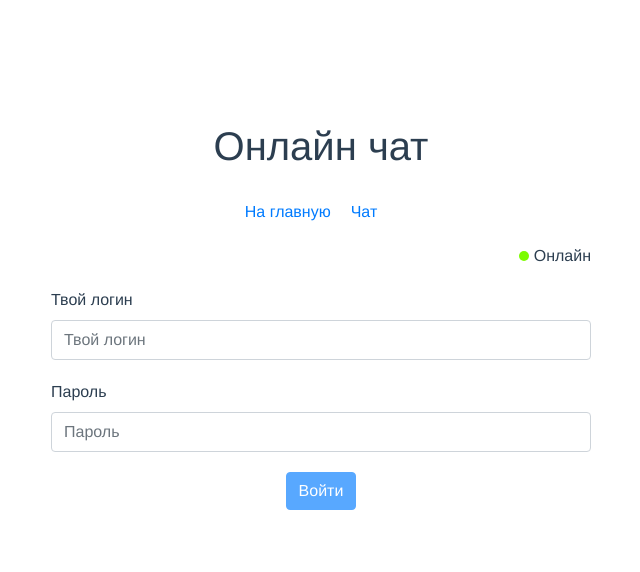
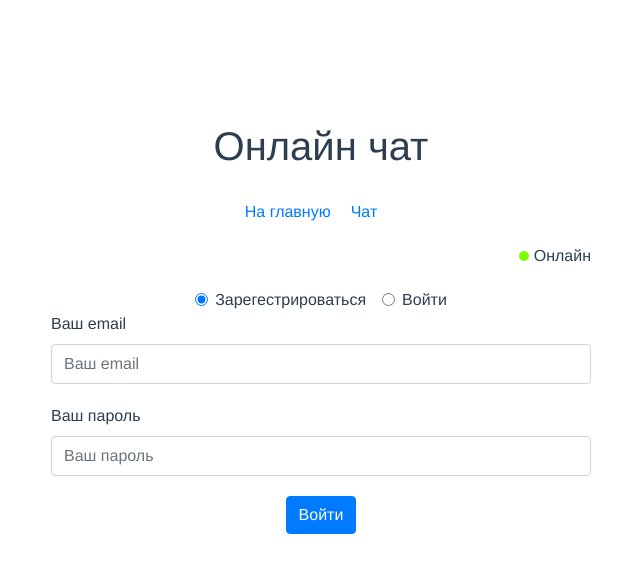
Before and after one commit to GrishinAnton/offlinechat, a Vue app: page / in a window 1280 px wide. Shown: the top 572 px of the page, without its empty margins (319-959 px from the left). Built offline with nearby package versions, Linux system fonts and the light colour scheme.

Commit message:
Подключил файрбейз

```diff
--- a/package.json
+++ b/package.json
@@ -10,6 +10,7 @@
     "build": "node build/build.js"
   },
   "dependencies": {
+    "firebase": "^5.0.3",
     "npm": "^5.8.0",
     "vue": "^2.5.2",
     "vue-router": "^3.0.1"
--- a/src/App.vue
+++ b/src/App.vue
@@ -48,9 +48,8 @@
 export default {
   name: 'App',
   data: () => ({
-    transitionName: ''
+    transitionName: '',
   }),
-
   watch: {
     '$route' (to, from) {
       const toDepth = to.path.split('/')[1].length
--- a/src/components/chat/chat.vue
+++ b/src/components/chat/chat.vue
@@ -39,6 +39,8 @@
 </template>
 
 <script>
+import firebase from 'firebase';
+
     export default {
         name: 'chat',
         data: () => ({
--- a/src/components/singIn/singIn.vue
+++ b/src/components/singIn/singIn.vue
@@ -7,107 +7,98 @@
 					p.network-indicator__status.network-indicator__status_online Онлайн
 			.w-100
 			.col-12.col-md-6.ml-auto.mr-auto
+				.label-group
+					.form-check.mr-3
+						input#exampleRadios1.form-check-input(type='radio', name='exampleRadios', value='option1', checked='', @change="singForm('reg')")
+						label.form-check-label(for='exampleRadios1') Зарегестрироваться
+					.form-check
+						input#exampleRadios2.form-check-input(type='radio', name='exampleRadios', value='option2', @change="singForm('sin')")
+						label.form-check-label(for='exampleRadios2') Войти
 				form
-					.form-group(
-						v-for="(obj, index) in formItems"
+					.form-group
+						label(for="email") Ваш email
+						input.form-control(
+							type="email"
+							id="email"
+							placeholder="Ваш email"
+							v-model="email.email"
 						)
-						label(:for="obj.name") {{ obj.title }}
-						input.form-control(	type="text"
-							:class="controlValid[index].validClass"
-							:id="obj.name"
-							:placeholder="obj.title"
-							@input="changeInput(index, $event)"
-							@focus="changeInput(index, $event)"
+						p.text-warning(v-show="email.wrong") {{ email.message }}
+					.form-group
+						label(for="password") Ваш пароль
+						input.form-control(
+							type="text"
+							id="password"
+							placeholder="Ваш пароль"
+							v-model="password.password"
 						)
-						p.text-warning {{ controlValid[index].validMessage }}
+						p.text-warning(v-show="password.wrong") {{ password.message }}
 					button.btn.btn-primary(type='submit'
-						:disabled="checkDisabled"
+						@click.prevent="submit"
 					) Войти
 </template>
 
 <script>
+
+import firebase from 'firebase';
+
+	var config = {
+		apiKey: "AIzaSyBlbfDC9l35RrE-dD9Mz_0bPZoUBcNfmg0",
+		authDomain: "offlinechat-2up.firebaseapp.com",
+		databaseURL: "https://offlinechat-2up.firebaseio.com",
+		projectId: "offlinechat-2up",
+		storageBucket: "offlinechat-2up.appspot.com",
+		messagingSenderId: "612784355266"
+	};
+
+	firebase.initializeApp(config)
+
 export default {
 	name: 'singIn',
 	data: () => ({
-		formItems: [
-			{
-				name: 'login',
-				title: 'Твой логин',
-				value: '',
-				pattern: /^[\w\W]{3,15}$/,
-				minLength: 3,
-				validMessage: {
-					lengthMessage: 'Логин должен содержать минимум 3 символа',
-					loginWrong: 'Такой логин уже занят'
-				}
-			},
-			{
-				name: 'password',
-				title: 'Пароль',
-				value: '',
-				pattern: /.+/,
-				minLength: 1,
-				validMessage: {
-					lengthMessage: 'Длина пароля составляет минимум 1 символ',
-					passwordLoginWrong: 'Пароль введен неверно или данный логин уже занят',/*Если у нас НЕТ кук пользователя и мы не знаем что логин его*/
-					passwordWrong: 'Пароль введен неверно'/*Если у нас ЕСТЬ куки пользователя и мы знаем что логин его*/
-				}
+		email: {
+			email: '',
+			wrong: '',
+			message: ''
+		},
+		password: {
+			password: '',
+			wrong: '',
+			message: ''
+		},
+		sing: 'reg'
+
+	}),
+	methods: {
+		singForm(e) {
+			this.sing = e;
+		},
+		submit(){
+			if (this.sing == 'reg') {
+				firebase.auth().createUserWithEmailAndPassword(this.email.email, this.password.password)
+				.then(result=>{
+					this.$router.push('/chat')
+
+				})
+				.catch(e => {
+					console.log(e);
+						this.email.message = ''
+						this.email.wrong = ''
+						this.password.message = ''
+						this.password.wrong = ''
+					if(e.code === 'auth/invalid-email'){
+						this.email.message = `🤕 ${e.message}`
+						this.email.wrong = true;
+					} else {
+						this.password.message = `🤕 ${e.message}`
+						this.password.wrong = true;
+					}
+				})
+			} else {
+				console.log('---');
 
 			}
-		],
-		controlValid: [],
-
-	}),
-	beforeMount() {
-		this.formItems.forEach( () => {
-
-			var validParams = {
-				validMessage: '',
-				validClass: '',
-				validControl: ''
-			}
-			this.controlValid.push(validParams);
-		});
-	},
-	computed: {
-		checkDisabled(){
-
-			function isTrue(obj){
-				return obj.validControl == true;
-			}
-
-			return  ! this.controlValid.every(isTrue);
-
 		}
-	},
-	methods: {
-		changeInput(index, event){
-			var value = event.target.value;
-			var valueLength = value.length;
-
-			this.controlValidation(index, valueLength, this.validateValue(value, index));
-		},
-		validateValue(value, index){//return boolean
-			var pattern = this.formItems[index].pattern;
-			return pattern.test(value);
-		},
-		controlValidation(index, valueLength, validation){
-			var obj = this.formItems[index]
-			var controlItem = this.controlValid[index];
-
-			if(valueLength < obj.minLength && validation){
-
-				controlItem.validMessage = obj.validMessage.lengthMessage;
-				controlItem.validClass = '';
-				controlItem.validControl = validation;
-			}
-			if(valueLength >= obj.minLength && validation){
-
-				controlItem.validMessage = '';
-				controlItem.validClass = 'is-valid';
-				controlItem.validControl = validation;
-			}
-		},
 	}
 }
 </script>
@@ -131,4 +122,13 @@ export default {
 	}
 }
 
+.label-group {
+  display: flex;
+  justify-content: center;
+}
+
+.form-check-label {
+  cursor: pointer;
+}
+
 </style>
--- a/src/main.js
+++ b/src/main.js
@@ -1,4 +1,4 @@
-import 'bootstrap/dist/css/bootstrap.css'
+import 'bootstrap/dist/css/bootstrap.css';
 
 import Vue from 'vue'
 import App from './App'
--- a/src/router/index.js
+++ b/src/router/index.js
@@ -12,11 +12,13 @@ export default new Router({
   routes: [
     {
       path: '/',
-      component: singin
+      component: singin,
+      props: true
     },
     {
       path: '/chat',
-      component: chat
+      component: chat,
+      props: true
     }
   ]
 })
```
Also changed, not shown: 1 other file (tests, documents, lock files or other folders).
